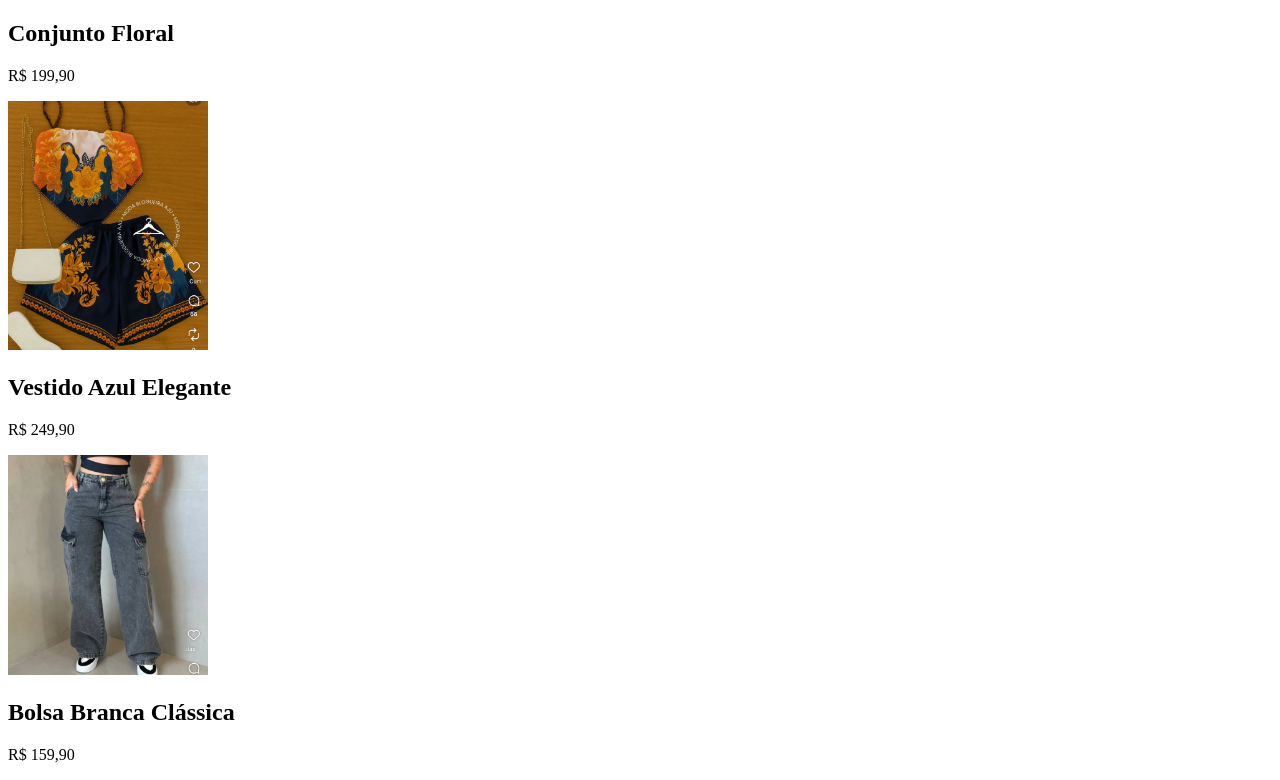
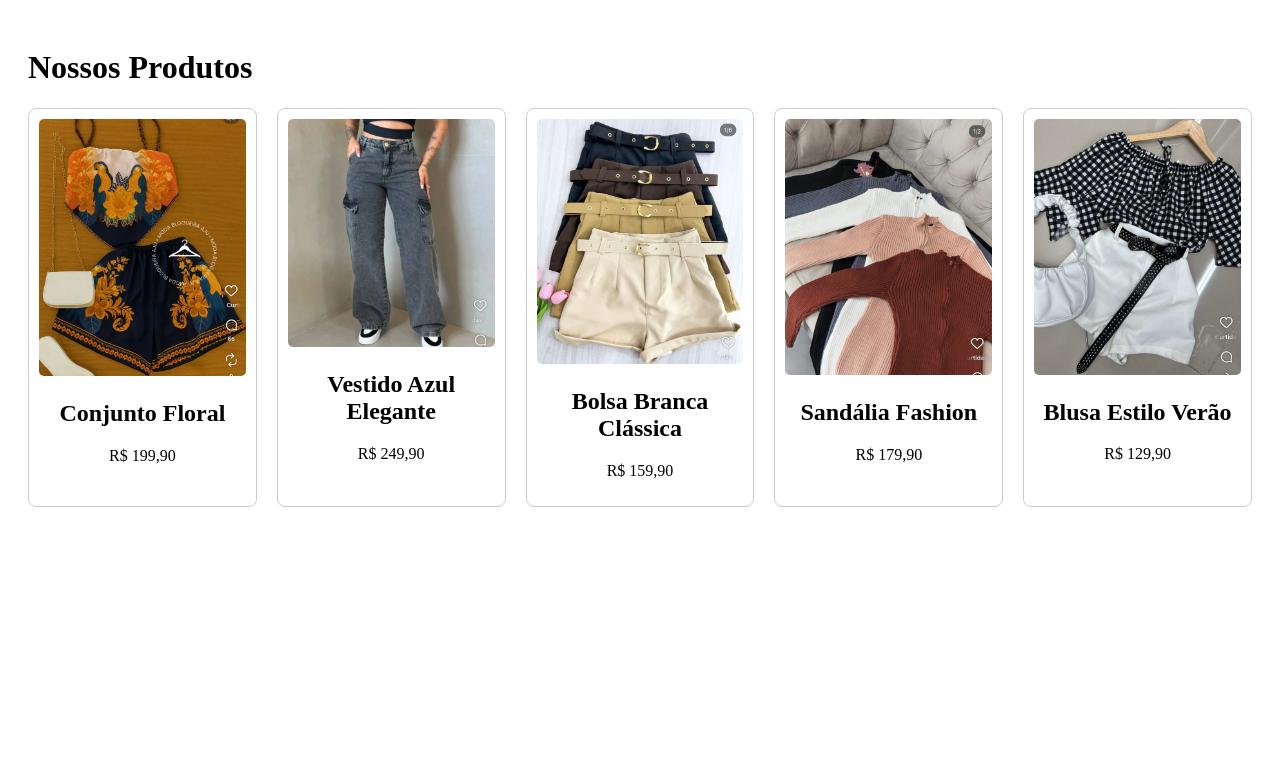
Before and after one commit to jamillebarbosa344/Violeta-fashion-frontend-novo, a Next.js app: page /produtos in a window 1280 px wide. Shown: the top 780 px of the page. Built offline with nearby package versions, Linux system fonts and the light colour scheme.

Commit message:
Update produtos.js

```diff
--- a/pages/produtos.js
+++ b/pages/produtos.js
@@ -34,14 +34,21 @@ export default function Produtos() {
   ];
 
   return (
-    <div>
-      {produtos.map((produto) => (
-        <div key={produto.id}>
-          <h2>{produto.nome}</h2>
-          <p>{produto.preco}</p>
-          <img src={produto.image} alt={produto.nome} width="200" />
-        </div>
-      ))}
+    <div style={{ padding: "20px" }}>
+      <h1>Nossos Produtos</h1>
+      <div style={{ display: "grid", gridTemplateColumns: "repeat(auto-fit, minmax(200px, 1fr))", gap: "20px" }}>
+        {produtos.map((produto) => (
+          <div key={produto.id} style={{ border: "1px solid #ccc", borderRadius: "8px", padding: "10px", textAlign: "center" }}>
+            <img
+              src={produto.image}
+              alt={produto.nome}
+              style={{ width: "100%", height: "auto", borderRadius: "5px" }}
+            />
+            <h2>{produto.nome}</h2>
+            <p>{produto.preco}</p>
+          </div>
+        ))}
+      </div>
     </div>
   );
 }
```
